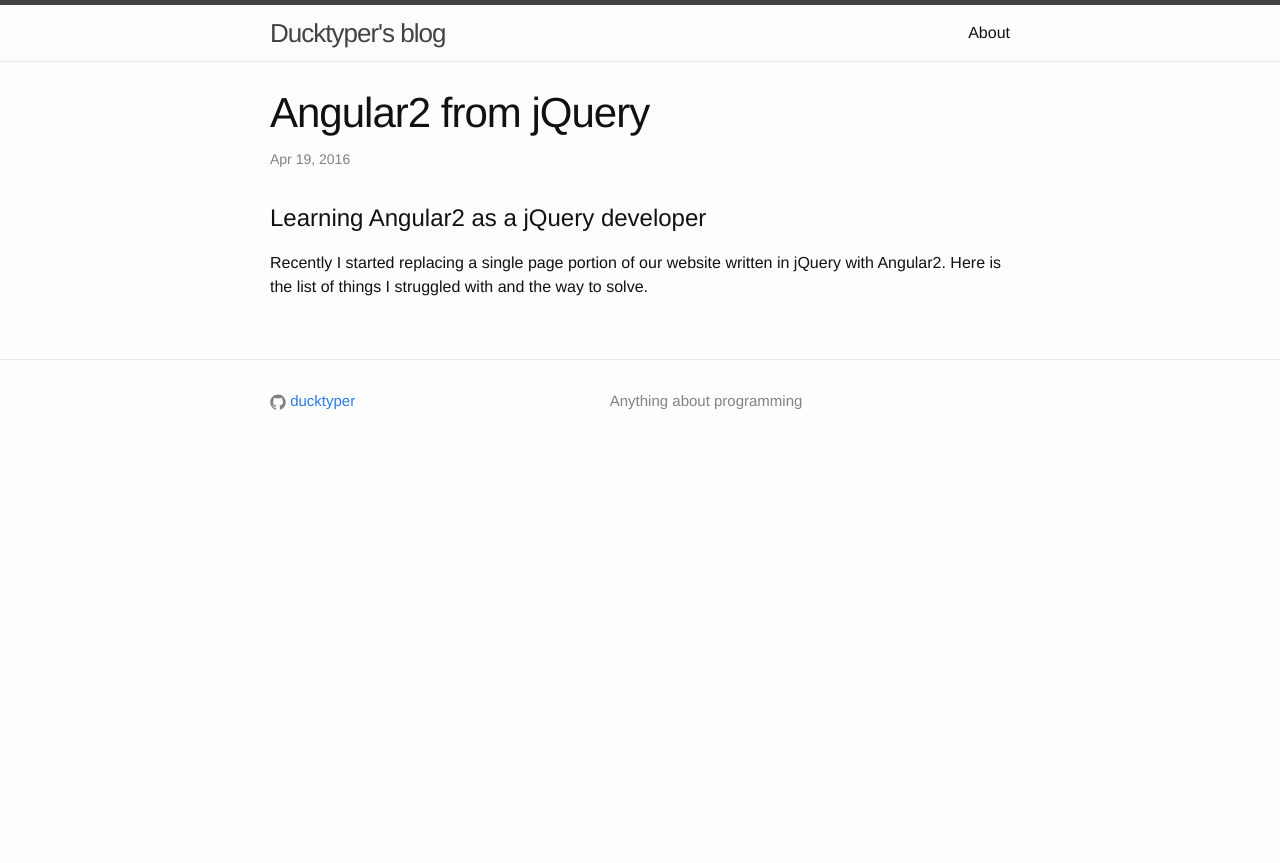
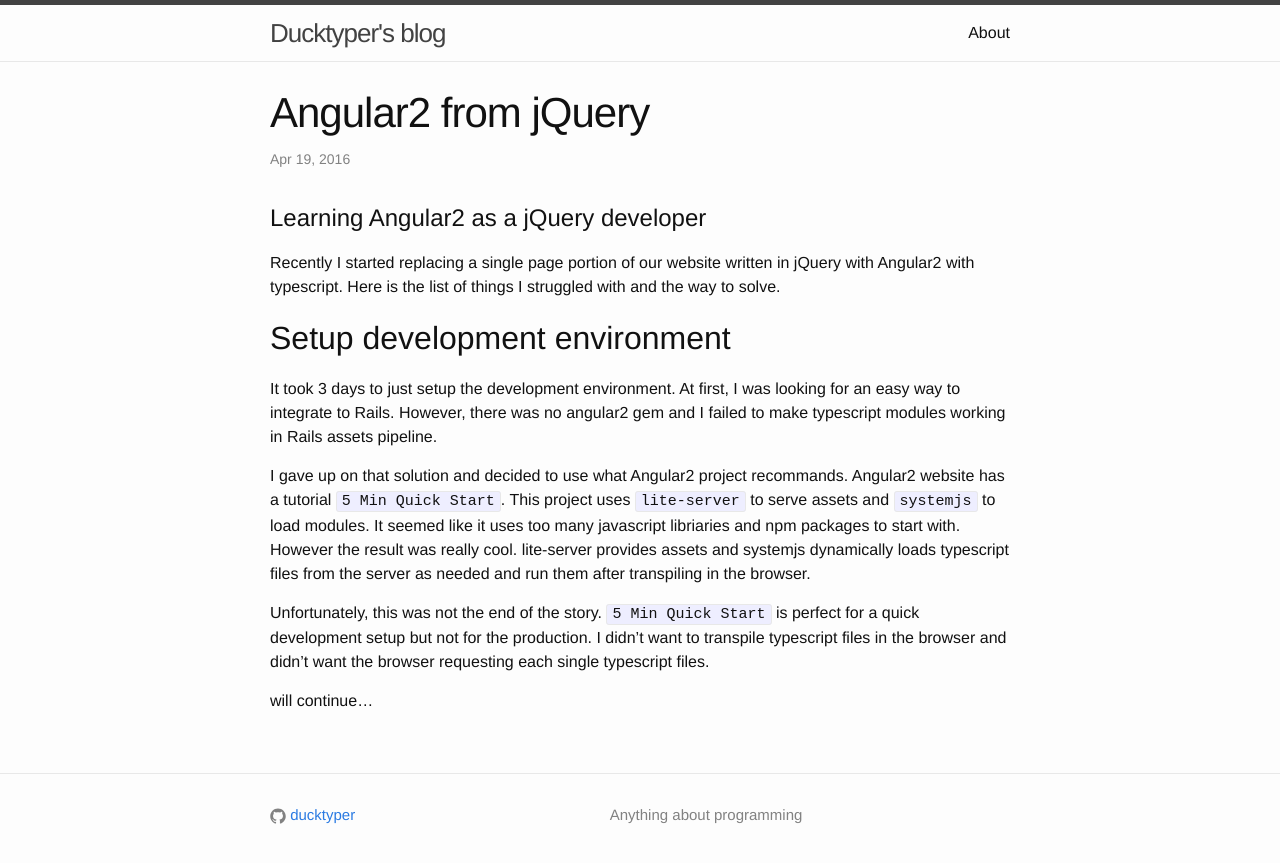
Before and after one commit to ducktyper/ducktyper.github.io, a Jekyll site: the page built from _posts/2016-04-19-angular2-from-jquery.markdown, in a window 1280 px wide. Shown: the top 863 px of the page. Built offline with Jekyll 4.4.1, drawn with Linux system fonts in a browser that asks for light colours.

Commit message:
Working on angular2 post

```diff
--- a/_posts/2016-04-19-angular2-from-jquery.markdown
+++ b/_posts/2016-04-19-angular2-from-jquery.markdown
@@ -7,4 +7,25 @@ categories: notes
 # Learning Angular2 as a jQuery developer
 
 Recently I started replacing a single page portion of our website written in jQuery
-with Angular2. Here is the list of things I struggled with and the way to solve.
+with Angular2 with typescript. Here is the list of things I struggled with
+and the way to solve.
+
+## Setup development environment
+
+It took 3 days to just setup the development environment. At first, I was looking for
+an easy way to integrate to Rails. However, there was no angular2 gem and I failed
+to make typescript modules working in Rails assets pipeline.
+
+I gave up on that solution and decided to use what Angular2 project recommands.
+Angular2 website has a tutorial `5 Min Quick Start`. This project uses `lite-server`
+to serve assets and `systemjs` to load modules. It seemed like it uses too many
+javascript libriaries and npm packages to start with. However the result was really cool.
+lite-server provides assets and systemjs dynamically loads typescript files
+from the server as needed and run them after transpiling in the browser.
+
+Unfortunately, this was not the end of the story. `5 Min Quick Start` is perfect
+for a quick development setup but not for the production. I didn't want to transpile
+typescript files in the browser and didn't want the browser requesting each single
+typescript files.
+
+will continue...
```
